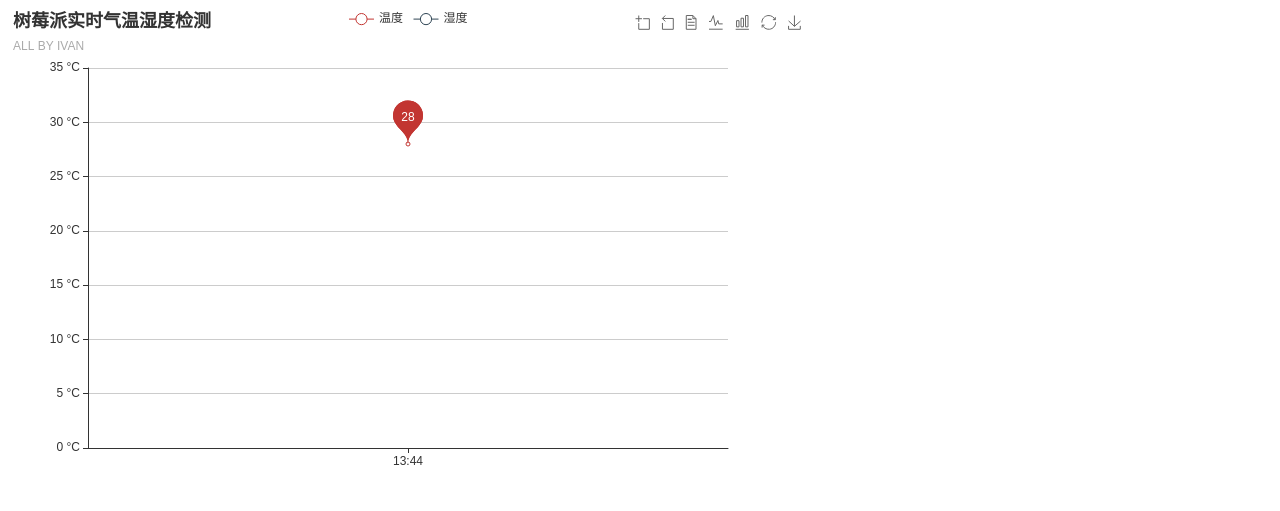
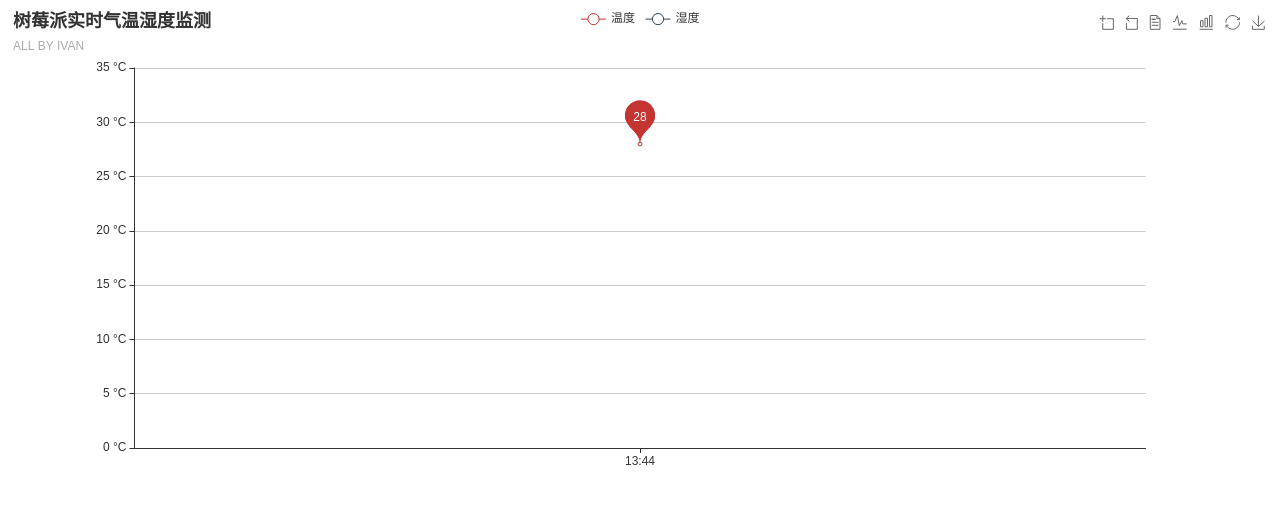
Before and after one commit to yfgeek/rpi-TempRuntime, a plain HTML site: page web/index.html in a window 1280 px wide. Drawn offline with nearby package versions, Linux system fonts and the light colour scheme; files whose address does not match are found by name.

Commit message:
更新
1.更新了LCD显示内容 2.对显示页面做了手机适配

```diff
--- a/web/index.html
+++ b/web/index.html
@@ -2,15 +2,16 @@
 <html>
 <head>
     <meta charset="utf-8">
+    <meta http-equiv="X-UA-Compatible" content="IE=edge">
+    <meta name="viewport" content="width=device-width, initial-scale=1">
     <!-- 引入 ECharts 文件 -->
     <script src="asset/js/echarts.min.js"></script>
     <script src="http://ajax.aspnetcdn.com/ajax/jquery/jquery-2.1.4.min.js"></script>
 </head>
 <body>
-    <!-- 为ECharts准备一个具备大小（宽高）的Dom -->
-    <div id="main" style="width: 800px;height:500px;"></div>
-    <script type="text/javascript">
-        // 基于准备好的dom，初始化echarts实例
+    <div id="main" style="width:auto;min-width:600px;height:500px;"></div>
+
+<script type="text/javascript">
  		$.getJSON('data/json.json', function (rawData) {
  		var timedata = [];
  		var tmpdata = [];
@@ -25,7 +26,7 @@
 
     option = {
     title: {
-        text: '树莓派实时气温湿度检测',
+        text: '树莓派实时气温湿度监测',
         subtext: 'ALL BY IVAN'
     },
     tooltip: {
@@ -72,17 +73,10 @@
         {
             name:'湿度',
             type:'line',
-            data:hmtdata,
-            markPoint: {
-                data: [
-                    {name: '周最低', value: -2, xAxis: 1, yAxis: -1.5}
-                ]
-            }
+            data:hmtdata
         }
     ]
 };
-
-		// 使用刚指定的配置项和数据显示图表。
         myChart.setOption(option);
 		});
 
```
Also changed, not shown: 1 other file.
